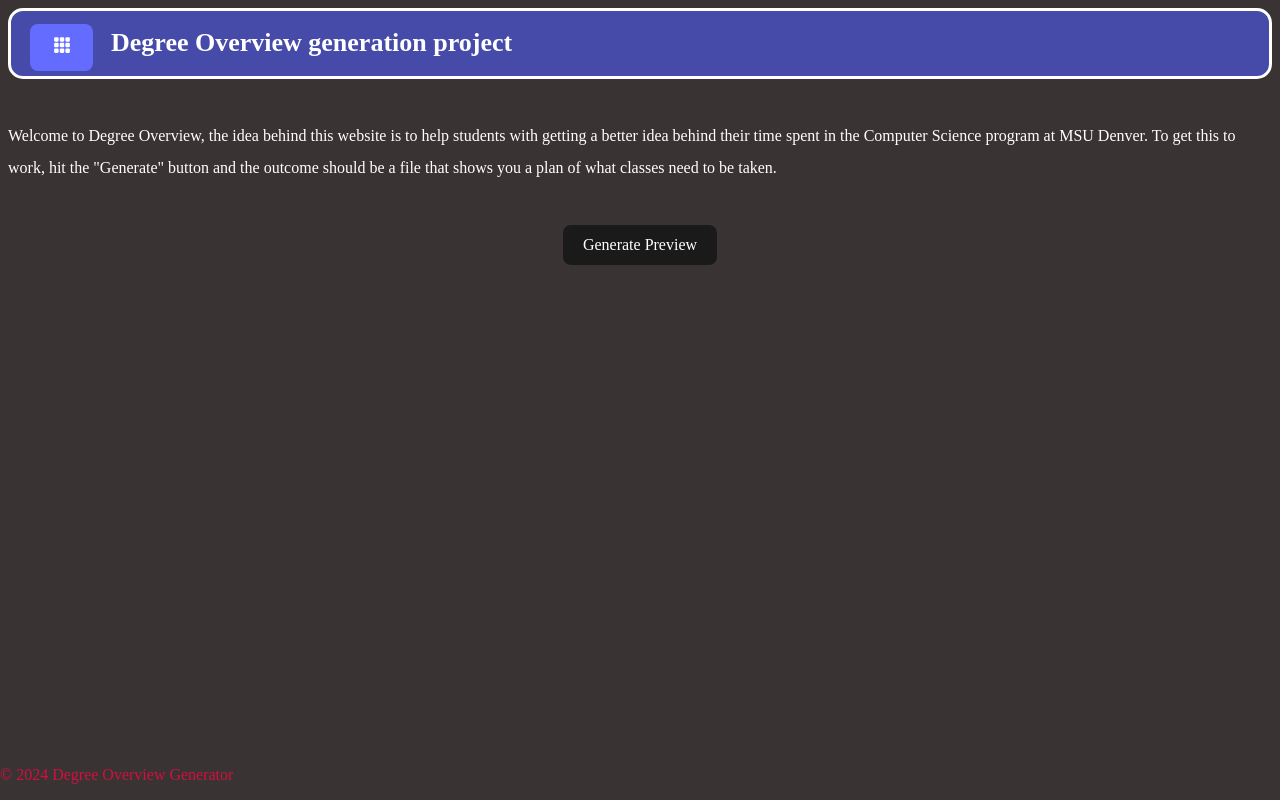
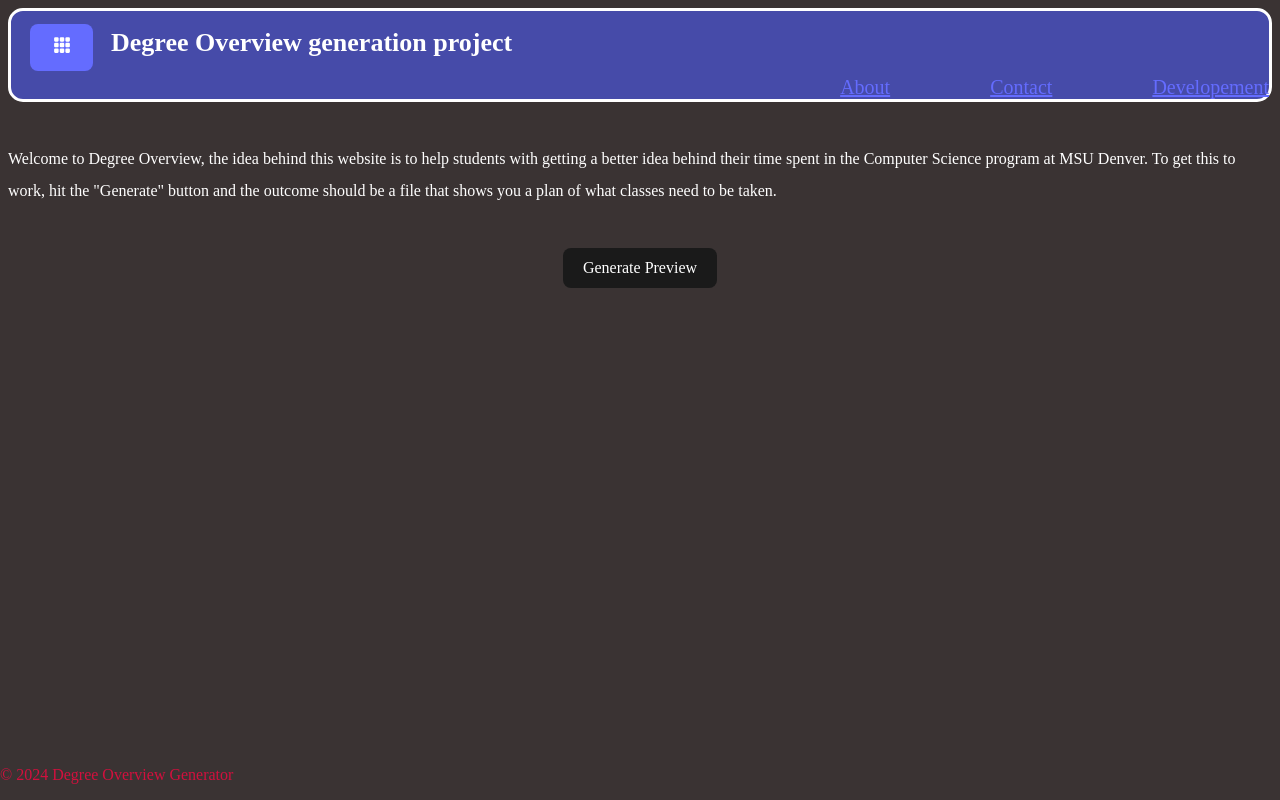
Before and after one commit to Virtual-Assister/Senior_Project, a React (Vite) app in the folder overview_app_0.2/: page / in a window 1280 px wide. Built offline with nearby package versions, Linux system fonts and the light colour scheme.

Commit message:
header adjustments and href tabs

```diff
--- a/overview_app_0.2/src/components/Header.jsx
+++ b/overview_app_0.2/src/components/Header.jsx
@@ -8,6 +8,11 @@ const Header = () => {
           <BsFillGrid3X3GapFill />
         </button>{" "}
         <h1>Degree Overview generation project</h1>
+        <ul className="header-list">
+          <li><a className="dev-title" href="#developement">Developement</a></li>
+          <li><a className="contact-title" href="#contact">Contact</a></li>
+          <li><a className="about-title" href="#About">About</a></li>
+        </ul>
       </header>
     </div>
   );
--- a/overview_app_0.2/src/index.css
+++ b/overview_app_0.2/src/index.css
@@ -62,3 +62,31 @@ footer {
   text-align: center;
   padding: 0;
 }
+
+.header-list {
+  list-style-type: none;
+  margin: 0;
+  padding: 0;
+  overflow: hidden;
+}
+
+.dev-title {
+  font-size: 20px;
+}
+
+.contact-title {
+  font-size: 20px;
+}
+
+.about-title {
+  font-size: 20px;
+}
+
+li a {
+  color: #646cff;
+  float: right;
+}
+
+li a:hover {
+  color:#ffffff
+}
```
